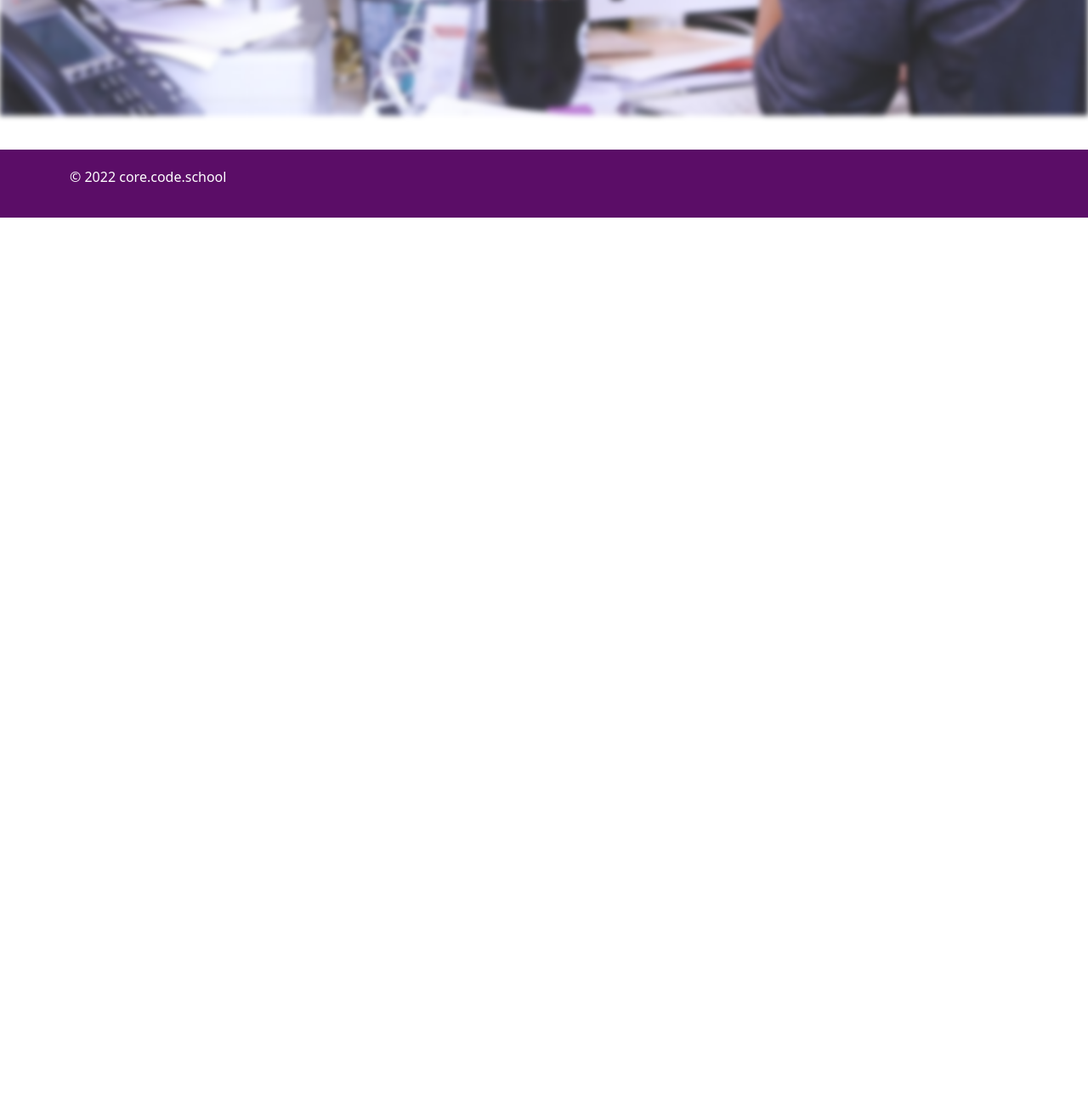
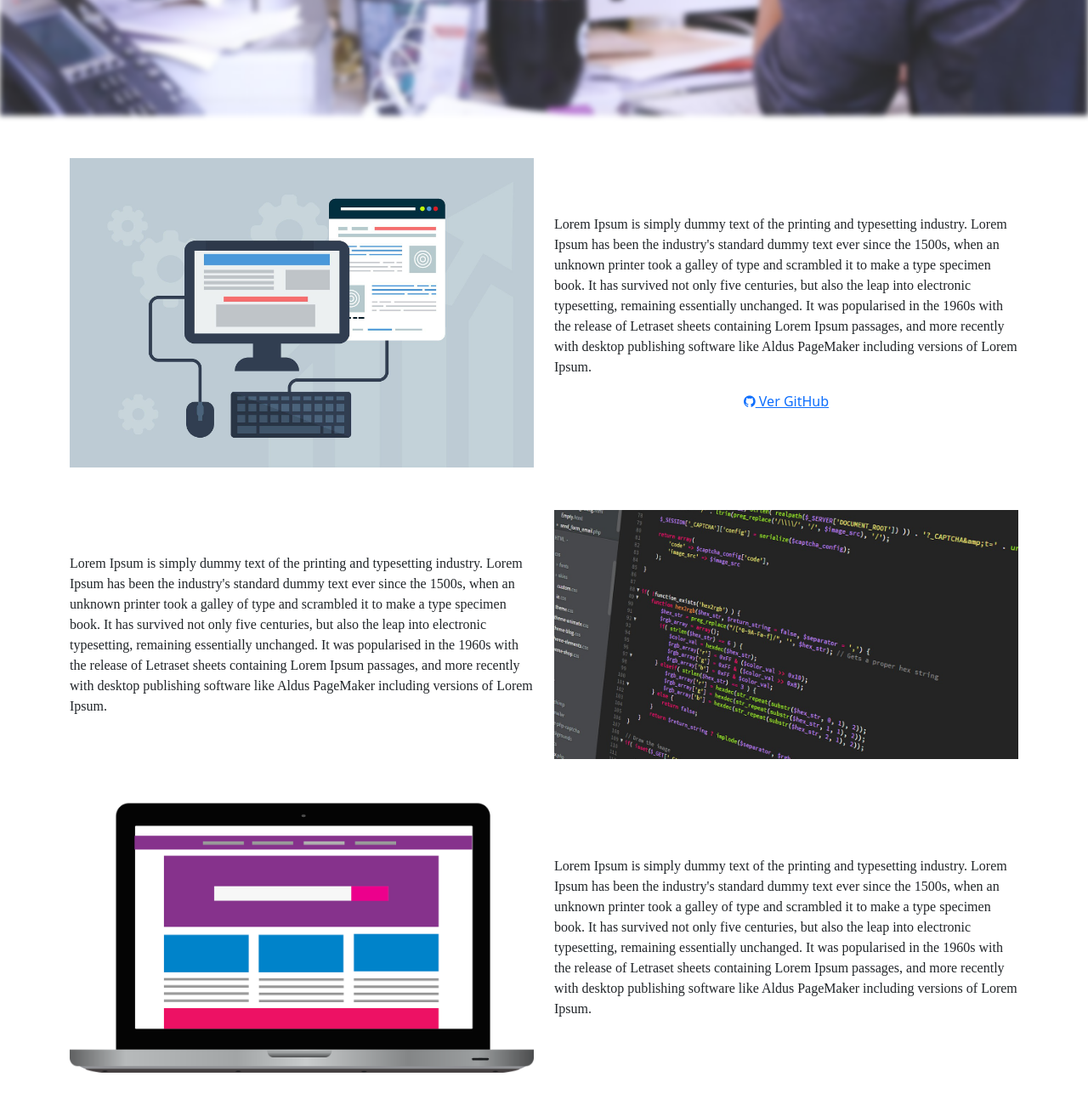
Before and after one commit to DanielaBallon/Porfolio, a plain HTML site: page index.html in a window 1280 px wide. Shown: the part 720-2020 px from the top of the page at 85% size. Before the commit the page ends 976 px from the top, so only its background shows below. Drawn offline with nearby package versions, Linux system fonts and the light colour scheme; files whose address does not match are found by name; a web font is replaced by a local one.

Commit message:
nuevos cambios en estructura de section

```diff
--- a/css/style.css
+++ b/css/style.css
@@ -28,7 +28,23 @@ body{
     width:80%;
     padding:20px;
     text-align: center;
+    font-family: 'Rubik Mono One', sans-serif;
 }
+
+.custom-section{
+    padding-top:50px;
+
+}
+.card-text{
+    font-family: 'New Tegomin'
+}
+.cb{
+    display: flex;
+    align-items: center;
+    justify-content: center;
+    flex-direction:column;
+}
+
 footer {
     background:rgb(91, 13, 103);
     padding: 20px 0;
--- a/index.html
+++ b/index.html
@@ -8,12 +8,19 @@
     <!--Hojas de estilos-->
     <link rel="stylesheet" href="css/style.css">
     <link rel="stylesheet" href="css/bootstrap.css".css">
+    <link href="https://unpkg.com/aos@2.3.1/dist/aos.css" rel="stylesheet">
+    <!--Fonts-->
+    <link rel="preconnect" href="https://fonts.googleapis.com">
+    <link rel="preconnect" href="https://fonts.gstatic.com" crossorigin>
+    <link href="https://fonts.googleapis.com/css2?family=Rubik+Mono+One&display=swap" rel="stylesheet">
+    <link href="https://fonts.googleapis.com/css2?family=New+Tegomin&family=Rubik+Mono+One&display=swap" rel="stylesheet">
+
 </head>
 
 <body>
     <nav class="navbar navbar-expand-lg bg-light">
         <div class="container">
-            <a class="navbar-brand" href="#">
+            <a target="_blank" class="navbar-brand" href="http://github.com/DanielaBallon">
                 <img src="Imagenes/LogoGitHub.png" alt="" width="25" class="d-inline-block align-text-top">
                 @DanielaBallon
             </a>
@@ -38,12 +45,57 @@
 
           </div>
         </div>
-      </nav>
+    </nav>
 
     <div class="bg home"></div>
     <div class="bg-text container">
         <h1>CODE. ENJOY.REPEAT</h1>
     </div>
+    <section class="container custom-section">
+      <div class="row">
+        <div class="col-md" data-aos="fade-up" data-aos-offset="400" data-aos-duration="500">
+          <img src="/Imagenes/Proyecto1.jpg" class="img-fluid" alt="...">
+        </div>
+        <div class="cb col-md">
+          <p class="card-text">
+            Lorem Ipsum is simply dummy text of the printing and typesetting industry. Lorem Ipsum has been the industry's standard dummy text ever since the 1500s, when an unknown printer took a galley of type and scrambled it to make a type specimen book. It has survived not only five centuries, but also the leap into electronic typesetting, remaining essentially unchanged. It was popularised in the 1960s with the release of Letraset sheets containing Lorem Ipsum passages, and more recently with desktop publishing software like Aldus PageMaker including versions of Lorem Ipsum.
+          </p>
+          <a target="_blank" href="http://github.com/DanielaBallon">
+            <i class="fa fa-github" ></i>
+            Ver GitHub
+          </a>
+        </div>
+      </div>
+
+    </section>
+
+  <section class="container custom-section">
+    <div  class="row">
+      <div class="cb col-md">
+        <p class="card-text">
+          Lorem Ipsum is simply dummy text of the printing and typesetting industry. Lorem Ipsum has been the industry's standard dummy text ever since the 1500s, when an unknown printer took a galley of type and scrambled it to make a type specimen book. It has survived not only five centuries, but also the leap into electronic typesetting, remaining essentially unchanged. It was popularised in the 1960s with the release of Letraset sheets containing Lorem Ipsum passages, and more recently with desktop publishing software like Aldus PageMaker including versions of Lorem Ipsum.
+        </p>
+      </div>
+
+    <div class="col-md" data-aos="fade-up" data-aos-offset="500" data-aos-duration="500">
+      <img src="/Imagenes/Proyecto2.jpg" class="img-fluid" alt="...">
+    </div>
+ </section>
+
+<section class="container custom-section">
+  <div  class="row">
+    <div class="col-md" data-aos="fade-up" data-aos-offset="400" data-aos-duration="500">
+      <img src="/Imagenes/Proyecto3.png" class="img-fluid" alt="...">
+    </div>
+    <div class="cb col-md">
+      <p class="card-text">
+        Lorem Ipsum is simply dummy text of the printing and typesetting industry. Lorem Ipsum has been the industry's standard dummy text ever since the 1500s, when an unknown printer took a galley of type and scrambled it to make a type specimen book. It has survived not only five centuries, but also the leap into electronic typesetting, remaining essentially unchanged. It was popularised in the 1960s with the release of Letraset sheets containing Lorem Ipsum passages, and more recently with desktop publishing software like Aldus PageMaker including versions of Lorem Ipsum.
+      </p>
+    </div>
+  </div>
+</div>
+</section>
+
 
     <footer>
         <div class="container">
@@ -58,5 +110,9 @@
 <script src="js/bootstrap.js"></script>
 <script src="bootstrap.esm.js"></script>
 <script src="js/bootstrap.bundle.js"></script>
-
+<script src="https://unpkg.com/aos@2.3.1/dist/aos.js"></script>
+<script>
+  AOS.init();
+</script>
+<link rel="stylesheet" href="https://cdnjs.cloudflare.com/ajax/libs/font-awesome/4.7.0/css/font-awesome.min.css">
 </html>
```
Also changed, not shown: Imagenes/Proyecto1.jpg (added), Imagenes/Proyecto2.jpg (added), Imagenes/Proyecto3.png (added).
